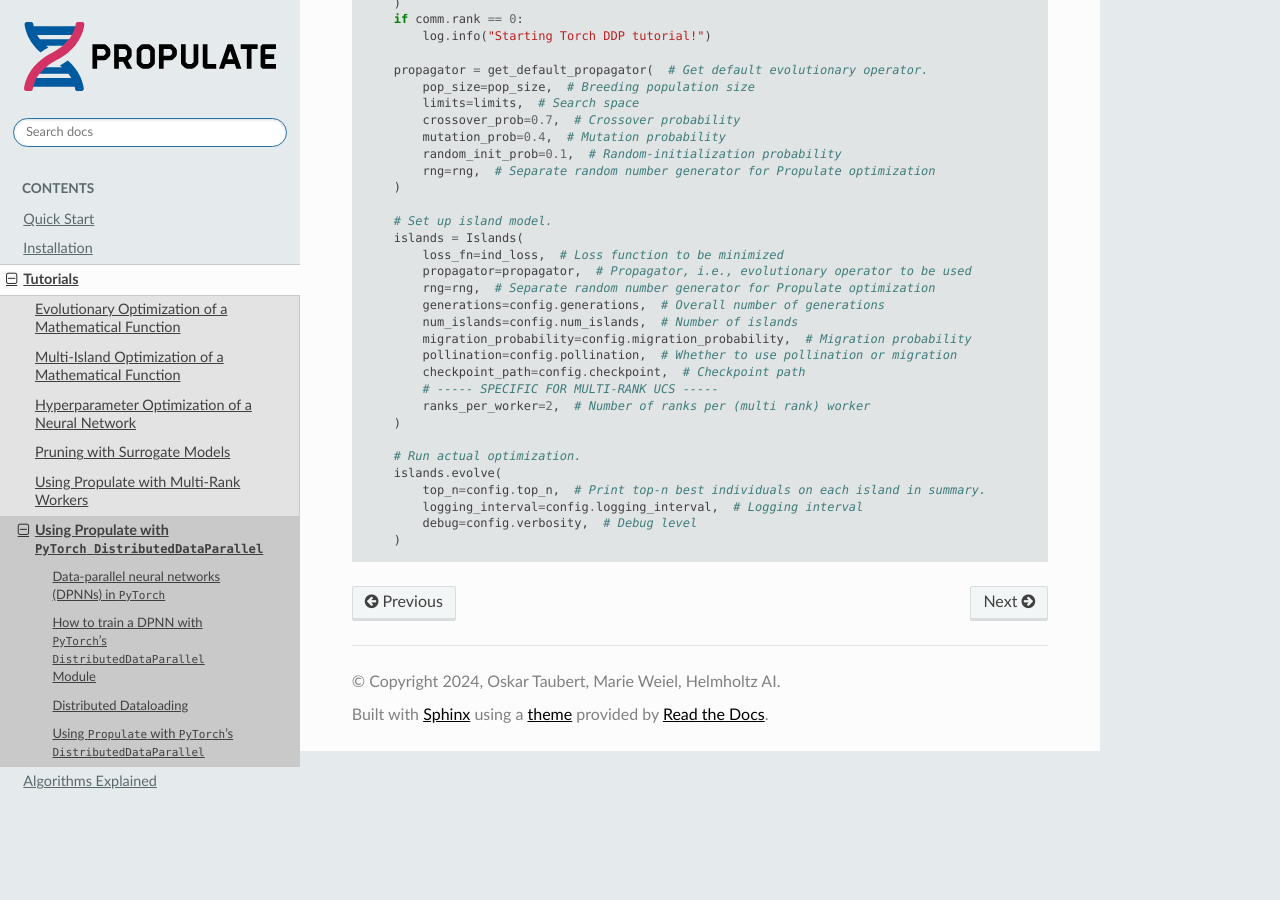
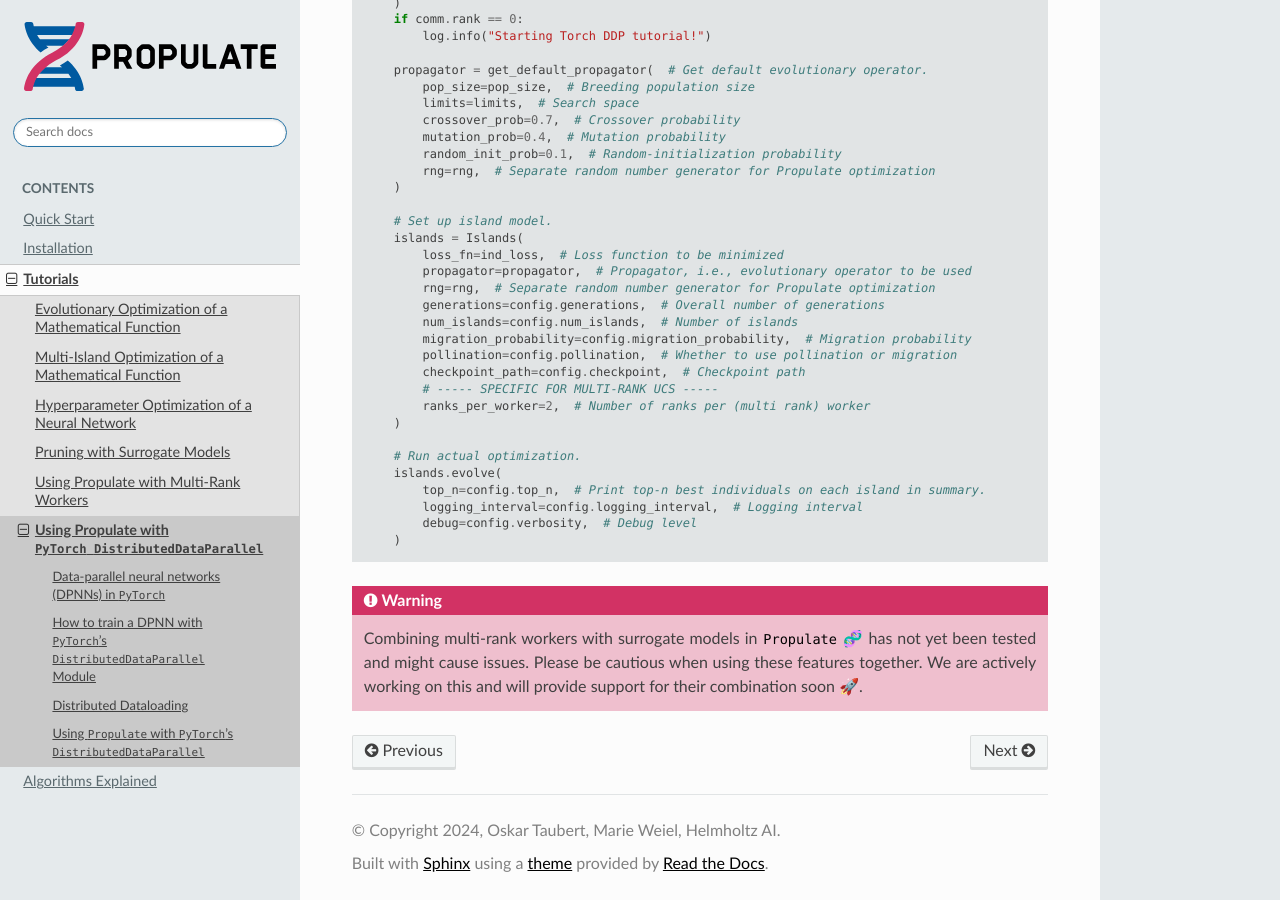
Before and after one commit to Helmholtz-AI-Energy/propulate, a Sphinx documentation site: the page built from docs/tut_ddp.rst, in a window 1280 px wide and 900 px high, scrolled down 9819 px. Built offline with Sphinx 7.4.7 and the Read the Docs theme 2.0.0, drawn with Linux system fonts in a browser that asks for light colours; nearby versions of some CDN libraries; some web fonts are replaced; library files that are not in the unit come from our copies.

Commit message:
add warning for combining multi-rank workers with surrogate models

```diff
--- a/docs/tut_ddp.rst
+++ b/docs/tut_ddp.rst
@@ -515,6 +515,14 @@ groups, ``SUBGROUP_COMM_METHOD``, for your own needs and hardware:
         )
 
 
+.. warning::
+
+   Combining multi-rank workers with surrogate models in ``Propulate`` |:dna:| has not yet been tested and might cause
+   issues. Please be cautious when using these features together. We are actively working on this and will provide
+   support for their combination soon |:rocket:|.
+
+
+
 .. _documentation: https://pytorch.org/docs/master/generated/torch.nn.parallel.DistributedDataParallel.html
 .. _table: https://pytorch.org/docs/stable/distributed.html#backends
 .. _NCCL: https://developer.nvidia.com/nccl
--- a/docs/tut_multi_rank_worker.rst
+++ b/docs/tut_multi_rank_worker.rst
@@ -206,3 +206,9 @@ The output produced looks like this:
 
 Even though we have eight ranks overall, only four workers are created – two for island 0 and two for island 1–, where
 each worker has two internal ranks for the parallelized evaluation of the loss function.
+
+.. warning::
+
+   Combining multi-rank workers with surrogate models in ``Propulate`` |:dna:| has not yet been tested and might cause
+   issues. Please be cautious when using these features together. We are actively working on this and will provide
+   support for their combination soon |:rocket:|.
```
